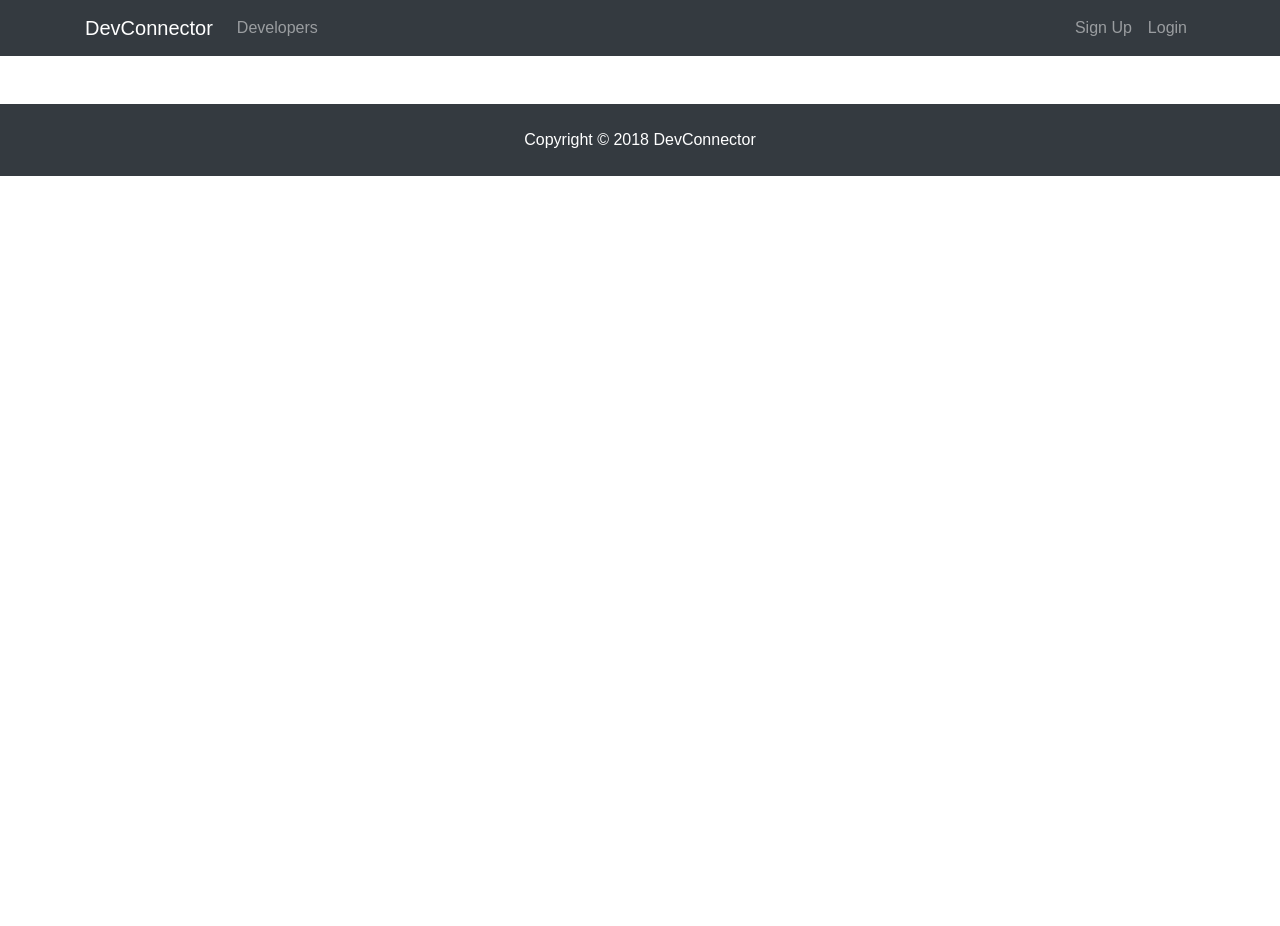
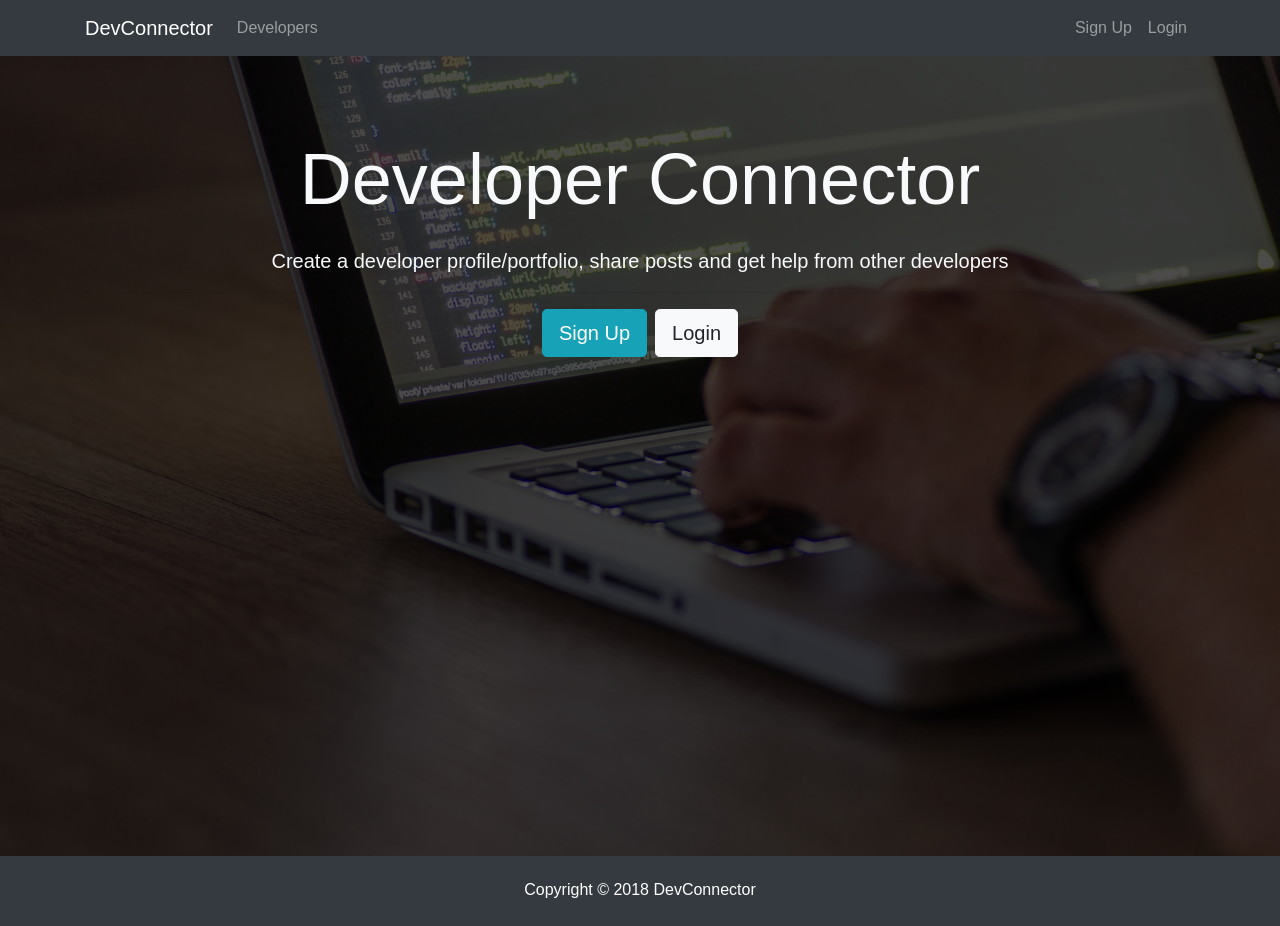
Before and after one commit to ivmilicevic/devconnector, a React (Create React App) app in the folder client/: page / in a window 1280 px wide. Before the commit the page ends 800 px from the top, so only its background shows below. Built offline with nearby package versions, Linux system fonts and the light colour scheme.

Commit message:
Initial react-router setup with placeholder components

```diff
--- a/client/src/App.js
+++ b/client/src/App.js
@@ -5,6 +5,9 @@
 import Navbar from './components/layout/Navbar';
 import Footer from './components/layout/Footer';
 import Landing from './components/layout/Landing';
+import Register from './components/auth/Register';
+import Login from './components/auth/Login';
+
 import './App.css';
 
 class App extends Component {
@@ -13,7 +16,11 @@
             <Router>
                 <div className="App">
                     <Navbar />
-                    <Route exact path="/test" component={Landing} />
+                    <Route exact path="/" component={Landing} />
+                    <div className="container">
+                        <Route exact path="/register" component={Register} />
+                        <Route exact path="/login" component={Login} />
+                    </div>
                     <Footer />
                 </div>
             </Router>
--- /dev/null
+++ b/client/src/components/auth/Login.js
@@ -0,0 +1,11 @@
+import React, { Component } from 'react'
+
+export default class Login extends Component {
+    render() {
+        return (
+            <div>
+                <h1>Login</h1>
+            </div>
+        )
+    }
+}
--- /dev/null
+++ b/client/src/components/auth/Register.js
@@ -0,0 +1,11 @@
+import React, { Component } from 'react'
+
+export default class Register extends Component {
+    render() {
+        return (
+            <div>
+                <h1>Register</h1>
+            </div>
+        )
+    }
+}
--- a/client/src/components/layout/Landing.js
+++ b/client/src/components/layout/Landing.js
@@ -1,4 +1,5 @@
-import React, { Component } from 'react'
+import React, { Component } from 'react';
+import { Link } from 'react-router-dom';
 
 export default class Landing extends Component {
     render() {
@@ -8,12 +9,11 @@
                     <div className="container">
                         <div className="row">
                             <div className="col-md-12 text-center">
-                                <h1 className="display-3 mb-4">Developer Connector
-            </h1>
+                                <h1 className="display-3 mb-4">Developer Connector</h1>
                                 <p className="lead"> Create a developer profile/portfolio, share posts and get help from other developers</p>
                                 <hr />
-                                <a href="register.html" className="btn btn-lg btn-info mr-2">Sign Up</a>
-                                <a href="login.html" className="btn btn-lg btn-light">Login</a>
+                                <Link to="/register" className="btn btn-lg btn-info mr-2">Sign Up</Link>
+                                <Link to="/login" className="btn btn-lg btn-light">Login</Link>
                             </div>
                         </div>
                     </div>
--- a/client/src/components/layout/Navbar.js
+++ b/client/src/components/layout/Navbar.js
@@ -1,11 +1,12 @@
-import React, { Component } from 'react'
+import React, { Component } from 'react';
+import { Link } from 'react-router-dom';
 
 class Navbar extends Component {
     render() {
         return (
             <nav className="navbar navbar-expand-sm navbar-dark bg-dark mb-4">
                 <div className="container">
-                    <a className="navbar-brand" href="landing.html">DevConnector</a>
+                    <Link className="navbar-brand" to="/">DevConnector</Link>
                     <button className="navbar-toggler" type="button" data-toggle="collapse" data-target="#mobile-nav">
                         <span className="navbar-toggler-icon"></span>
                     </button>
@@ -13,17 +14,16 @@
                     <div className="collapse navbar-collapse" id="mobile-nav">
                         <ul className="navbar-nav mr-auto">
                             <li className="nav-item">
-                                <a className="nav-link" href="profiles.html"> Developers
-            </a>
+                                <Link className="nav-link" to="/profiles"> Developers</Link>
                             </li>
                         </ul>
 
                         <ul className="navbar-nav ml-auto">
                             <li className="nav-item">
-                                <a className="nav-link" href="register.html">Sign Up</a>
+                                <Link className="nav-link" to="/register">Sign Up</Link>
                             </li>
                             <li className="nav-item">
-                                <a className="nav-link" href="login.html">Login</a>
+                                <Link className="nav-link" to="/login">Login</Link>
                             </li>
                         </ul>
                     </div>
```
